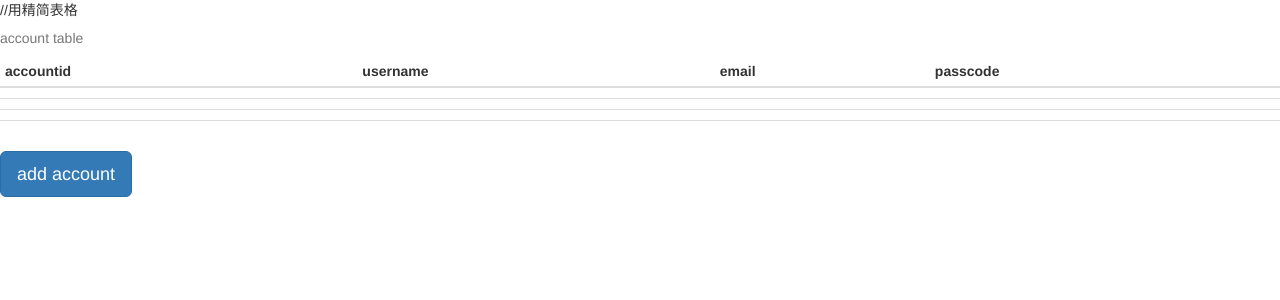
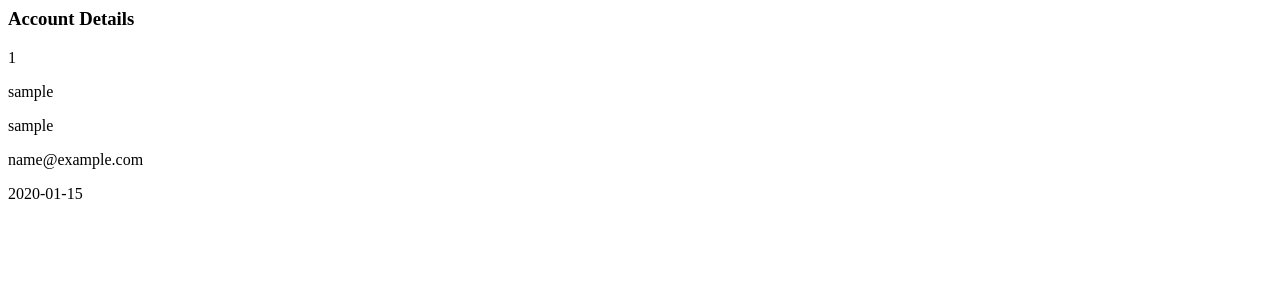
Before and after one commit to tunjing998/webprogramming_ca, a PHP site: template templates/views/account.php in a window 1280 px wide. Shown: the top 300 px of the page. Run offline with PHP 8.4, Linux system fonts and the light colour scheme; the template is opened without the code that fills it: most values are stand-ins (such as "Sample title", 1, 10 or a date in 2020); lists and menus that the app fills with data are empty; some libraries are stand-ins or nearby versions.

Commit message:
Adding some controller and view
Add Account Detail page
Add OrderList Page
Add Contact Page

```diff
--- a/templates/views/account.php
+++ b/templates/views/account.php
@@ -1,123 +1,8 @@
-<!DOCTYPE html>
-<html>
-<head>
-	<meta charset="utf-8">
-	<title>account</title>
-	<link rel="stylesheet" href="https://cdn.staticfile.org/twitter-bootstrap/3.3.7/css/bootstrap.min.css">
-	<script src="https://cdn.staticfile.org/jquery/2.1.1/jquery.min.js"></script>
-	<script src="https://cdn.staticfile.org/twitter-bootstrap/3.3.7/js/bootstrap.min.js"></script>
-</head>
-<body>
-
-	<table class="table table-condensed"> //用精简表格
-	<caption>account table</caption>
-	<thead>
-		<tr>
-			<th>accountid</th>
-			<th>username</th>
-			<th>email</th>
-			<th>passcode</th>
-		</tr>
-	</thead>
-	<tbody>
-		<tr>
-			<td></td>
-			<td></td>
-			<td></td>
-			<td></td>
-		</tr>
-		<tr>
-			<td></td>
-			<td></td>
-			<td></td>
-			<td></td>
-		</tr>
-		<tr>
-			<td></td>
-			<td></td>
-			<td></td>
-			<td></td>
-		</tr>
-		<tr>
-			<td></td>
-			<td></td>
-			<td></td>
-			<td></td>
-		</tr>
-	</tbody>
-</table>
-
-
-<!-- 按钮触发模态框 -->
-<button class="btn btn-primary btn-lg" data-toggle="modal" data-target="#myModal">
-	add account
-</button>
-<!-- 模态框（Modal） -->
-<div class="modal fade" id="myModal" tabindex="-1" role="dialog" aria-labelledby="myModalLabel" aria-hidden="true">
-	<div class="modal-dialog">
-		<div class="modal-content">
-			<div class="modal-header">
-				<button type="button" class="close" data-dismiss="modal" aria-hidden="true">
-					&times;
-				</button>
-				<h4 class="modal-title" id="myModalLabel">
-					add account
-				</h4>
-			</div>
-			<div class="modal-body">
-				<form class="form-horizontal" role="form">
-
-	<div class="form-group">
-		<label for="inputPassword" class="col-sm-2 control-label">accountid</label>
-		<div class="col-sm-10">
-			<input type="password" class="form-control" id="inputPassword"
-				   placeholder="pleas enter accountid ">
-		</div>
-	</div>
-
-	<div class="form-group">
-		<label for="inputPassword" class="col-sm-2 control-label">username</label>
-		<div class="col-sm-10">
-			<input type="password" class="form-control" id="inputPassword"
-				   placeholder="pleas enter username">
-		</div>
-	</div>
-
-
-	<div class="form-group">
-		<label for="inputPassword" class="col-sm-2 control-label">email</label>
-		<div class="col-sm-10">
-			<input type="password" class="form-control" id="inputPassword"
-				   placeholder="please enter email">
-		</div>
-	</div>
-	<div class="form-group">
-		<label for="inputPassword" class="col-sm-2 control-label">passcode</label>
-		<div class="col-sm-10">
-			<input type="password" class="form-control" id="inputPassword"
-				   placeholder="please enter passcode">
-		</div>
-	</div>
-</form>
-			</div>
-			<div class="modal-footer">
-				<button type="button" class="btn btn-default" data-dismiss="modal">close
-				</button>
-				<button type="button" class="btn btn-primary">
-					submit
-				</button>
-			</div>
-		</div><!-- /.modal-content -->
-	</div><!-- /.modal -->
+<div class="container">
+    <h3>Account Details</h3>
+    <p><?=$locals['account']->getId()?></p>
+    <p><?=$locals['account']->getUsername()?></p>
+    <p><?=$locals['client']->getNickname()?></p>
+    <p><?=$locals['account']->getEmail()?></p>
+    <p><?=$locals['client']->getRegisterdate()?></p>
 </div>
-	<script>
-   $(function () { $('#myModal').modal('hide')});
-</script>
-<script>
-   $(function () { $('#myModal').on('hide.bs.modal', function () {
-      alert('exclent!!scusefull add account...');})
-   });
-</script>
-
-</body>
-</html>
```
Also changed, not shown: controllers/Account.php (+13 -7 lines), controllers/Contact.php (+12 -7 lines), controllers/Order.php (added, +16 -0 lines), templates/views/contact.php (+5 -16 lines), templates/views/order.php (+29 -39 lines).
